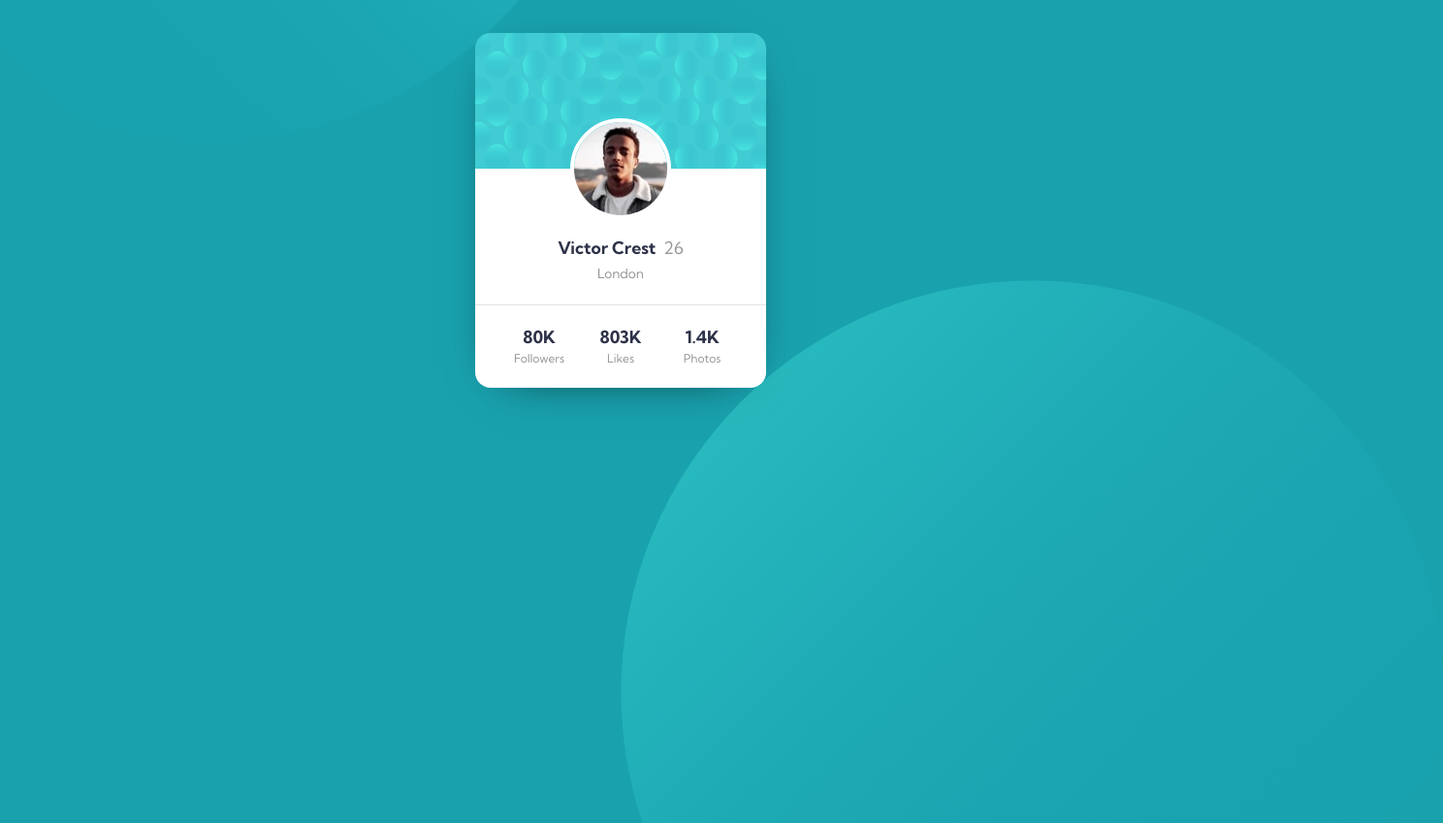
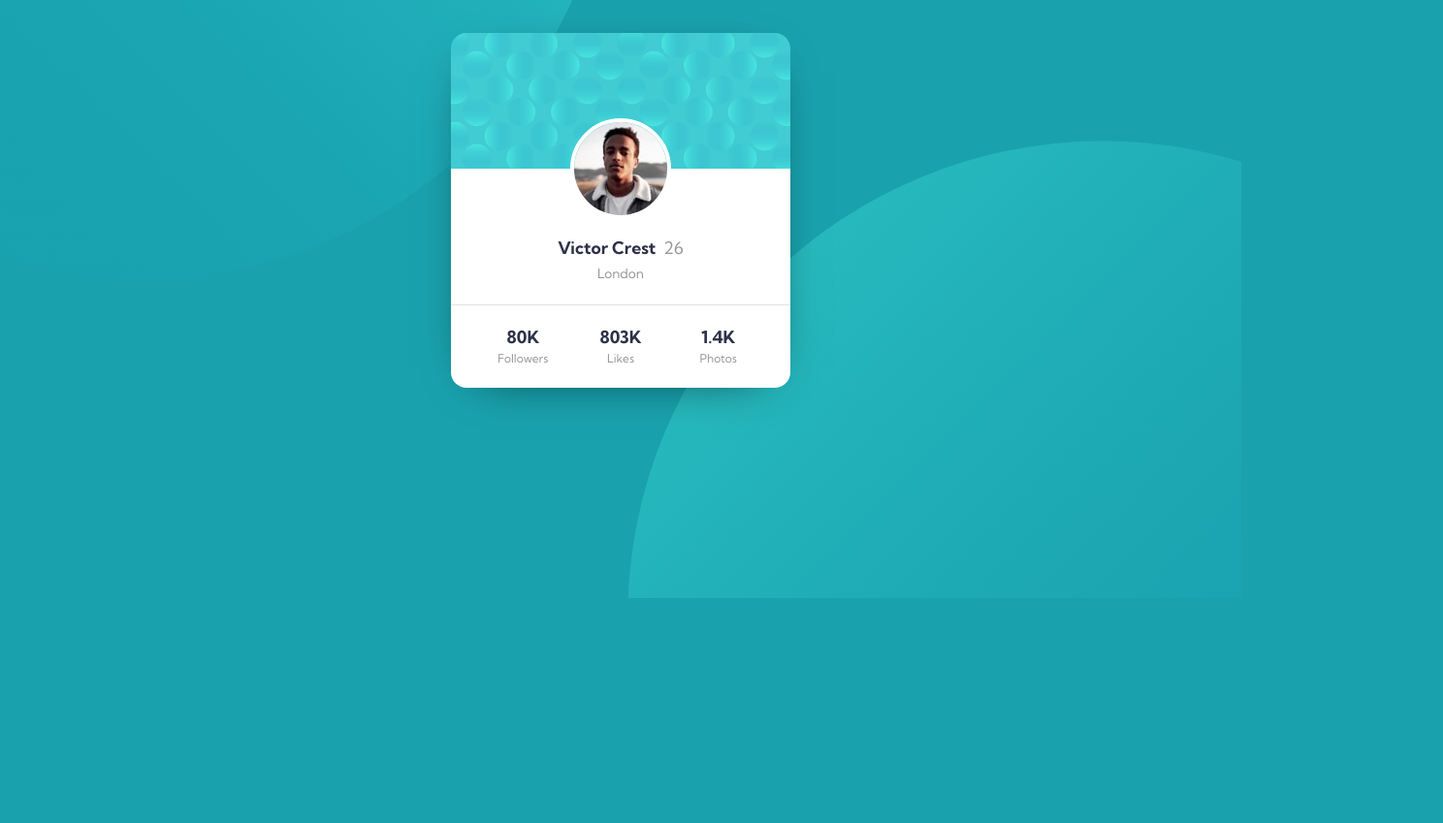
Before and after one commit to PolThm/profile-card-component, a plain HTML site: page index.html in a window 1280 px wide. Shown: the part 183-1032 px from the top of the page at 97% size, 1488 px wide, since content can reach past the window. After the commit the page ends 800 px from the top, so only its background shows below. Drawn offline with Linux system fonts and the light colour scheme.

Commit message:
fix background

```diff
--- a/index.html
+++ b/index.html
@@ -13,8 +13,6 @@
   <title>Frontend Mentor | Profile card component</title>
 </head>
 <body>
-  <img src="images/bg-pattern-top.svg" alt="" class="bg-top">
-  <img src="images/bg-pattern-bottom.svg" alt="" class="bg-bottom">
   <div class="card">
     <div class="card__body">
       <img src="images/bg-pattern-card.svg" alt="" class="card-bg-top">
--- a/style.css
+++ b/style.css
@@ -2,28 +2,16 @@ body {
 	display: flex;
 	justify-content: center;
 	align-items: center;
-	height: 100vh;
-	background: hsl(185, 75%, 39%);
-	overflow: hidden;
+	min-height: 100vh;
 	font-family: 'Kumbh Sans', sans-serif;
-}
-
-.bg-top, .bg-bottom {
-	position: absolute;
-	height: auto;
-	width: 53rem;
-}
-.bg-top {
-	top: -65%;
-	right: 50%;
-}
-.bg-bottom {
-	bottom: -65%;
-	left: 50%;
+	background:
+		url("images/bg-pattern-top.svg") right calc(47vw + 15%) bottom calc(65vh - 15vw) no-repeat,
+		url("images/bg-pattern-bottom.svg") left calc(47vw + 15%) top calc(65vh - 15vw) no-repeat,
+		hsl(185, 75%, 39%);
 }
 
 .card {
-	width: 300px;
+	width: 350px;
 	border-radius: 1rem;
 	overflow: hidden;
 	color: hsl(229, 23%, 23%);
```
Also changed, not shown: images/result-screenshot.png.
